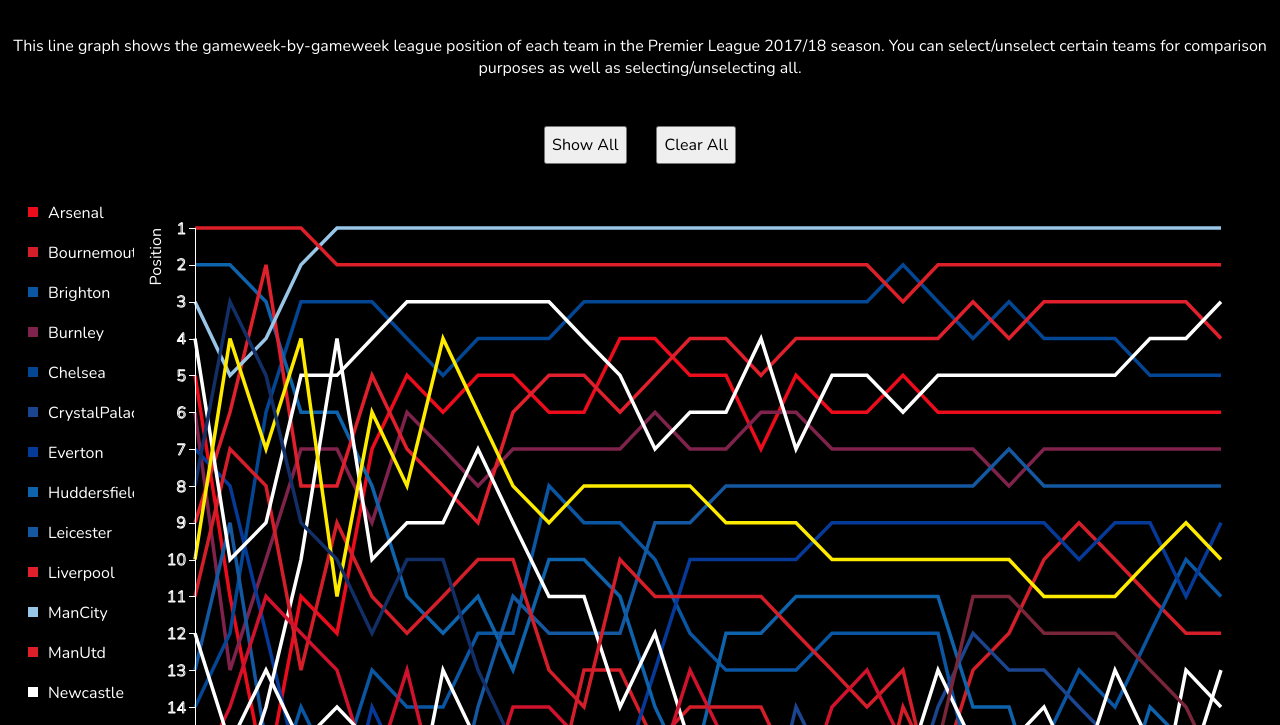
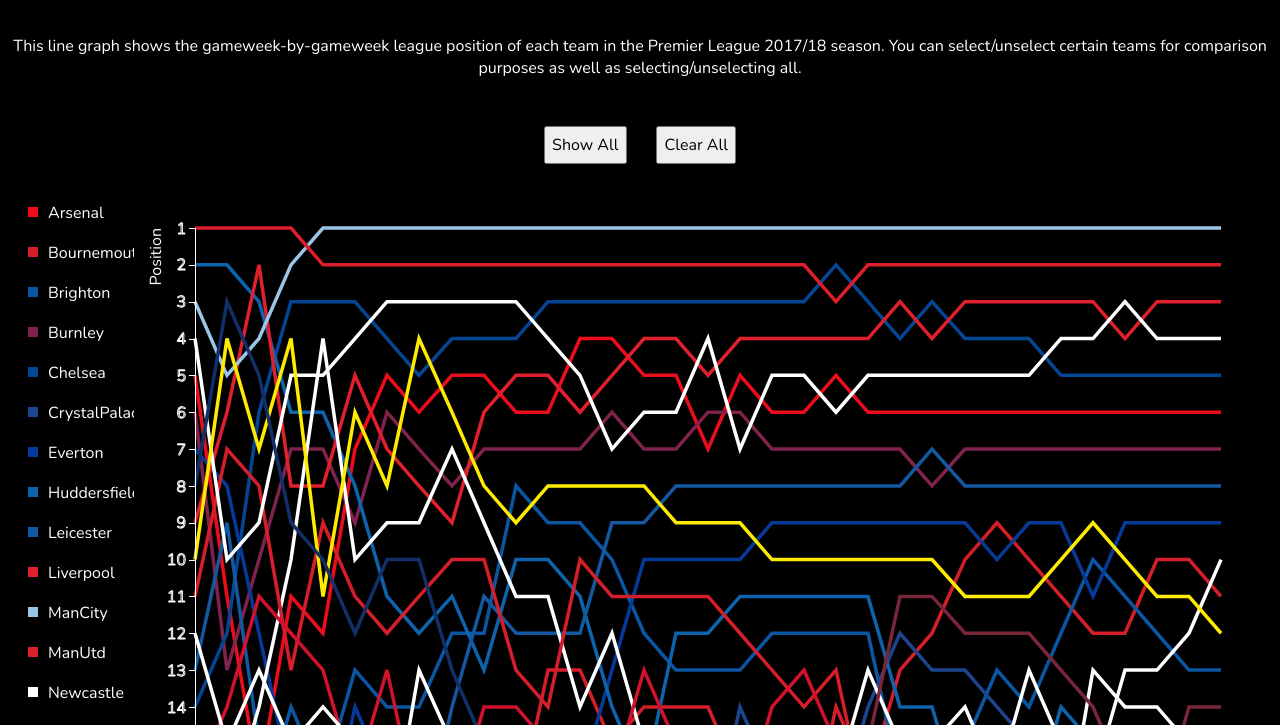
Before and after one commit to DanClark93/danclark93.github.io, a plain HTML site: page Position/index.html in a window 1280 px wide. Shown: the part 75-800 px from the top of the page. Drawn offline with nearby package versions, Linux system fonts and the light colour scheme.

Commit message:
Updated position

```diff
--- a/Position/data.json
+++ b/Position/data.json
@@ -150,6 +150,21 @@
    "club": "Arsenal"
  },
  {
+   "week": 31,
+   "value": 6,
+   "club": "Arsenal"
+ },
+ {
+   "week": 32,
+   "value": 6,
+   "club": "Arsenal"
+ },
+ {
+   "week": 33,
+   "value": 6,
+   "club": "Arsenal"
+ },
+ {
    "week": 1,
    "value": 15,
    "club": "Bournemouth"
@@ -300,6 +315,21 @@
    "club": "Bournemouth"
  },
  {
+   "week": 31,
+   "value": 10,
+   "club": "Bournemouth"
+ },
+ {
+   "week": 32,
+   "value": 10,
+   "club": "Bournemouth"
+ },
+ {
+   "week": 33,
+   "value": 11,
+   "club": "Bournemouth"
+ },
+ {
    "week": 1,
    "value": 17,
    "club": "Brighton"
@@ -450,6 +480,21 @@
    "club": "Brighton"
  },
  {
+   "week": 31,
+   "value": 12,
+   "club": "Brighton"
+ },
+ {
+   "week": 32,
+   "value": 13,
+   "club": "Brighton"
+ },
+ {
+   "week": 33,
+   "value": 13,
+   "club": "Brighton"
+ },
+ {
    "week": 1,
    "value": 6,
    "club": "Burnley"
@@ -600,6 +645,21 @@
    "club": "Burnley"
  },
  {
+   "week": 31,
+   "value": 7,
+   "club": "Burnley"
+ },
+ {
+   "week": 32,
+   "value": 7,
+   "club": "Burnley"
+ },
+ {
+   "week": 33,
+   "value": 7,
+   "club": "Burnley"
+ },
+ {
    "week": 1,
    "value": 14,
    "club": "Chelsea"
@@ -750,6 +810,21 @@
    "club": "Chelsea"
  },
  {
+   "week": 31,
+   "value": 5,
+   "club": "Chelsea"
+ },
+ {
+   "week": 32,
+   "value": 5,
+   "club": "Chelsea"
+ },
+ {
+   "week": 33,
+   "value": 5,
+   "club": "Chelsea"
+ },
+ {
    "week": 1,
    "value": 19,
    "club": "CrystalPalace"
@@ -900,6 +975,21 @@
    "club": "CrystalPalace"
  },
  {
+   "week": 31,
+   "value": 16,
+   "club": "CrystalPalace"
+ },
+ {
+   "week": 32,
+   "value": 17,
+   "club": "CrystalPalace"
+ },
+ {
+   "week": 33,
+   "value": 17,
+   "club": "CrystalPalace"
+ },
+ {
    "week": 1,
    "value": 7,
    "club": "Everton"
@@ -1050,6 +1140,21 @@
    "club": "Everton"
  },
  {
+   "week": 31,
+   "value": 9,
+   "club": "Everton"
+ },
+ {
+   "week": 32,
+   "value": 9,
+   "club": "Everton"
+ },
+ {
+   "week": 33,
+   "value": 9,
+   "club": "Everton"
+ },
+ {
    "week": 1,
    "value": 2,
    "club": "Huddersfield"
@@ -1200,6 +1305,21 @@
    "club": "Huddersfield"
  },
  {
+   "week": 31,
+   "value": 15,
+   "club": "Huddersfield"
+ },
+ {
+   "week": 32,
+   "value": 16,
+   "club": "Huddersfield"
+ },
+ {
+   "week": 33,
+   "value": 16,
+   "club": "Huddersfield"
+ },
+ {
    "week": 1,
    "value": 13,
    "club": "Leicester"
@@ -1350,6 +1470,21 @@
    "club": "Leicester"
  },
  {
+   "week": 31,
+   "value": 8,
+   "club": "Leicester"
+ },
+ {
+   "week": 32,
+   "value": 8,
+   "club": "Leicester"
+ },
+ {
+   "week": 33,
+   "value": 8,
+   "club": "Leicester"
+ },
+ {
    "week": 1,
    "value": 9,
    "club": "Liverpool"
@@ -1500,6 +1635,21 @@
    "club": "Liverpool"
  },
  {
+   "week": 31,
+   "value": 3,
+   "club": "Liverpool"
+ },
+ {
+   "week": 32,
+   "value": 3,
+   "club": "Liverpool"
+ },
+ {
+   "week": 33,
+   "value": 3,
+   "club": "Liverpool"
+ },
+ {
    "week": 1,
    "value": 3,
    "club": "ManCity"
@@ -1650,6 +1800,21 @@
    "club": "ManCity"
  },
  {
+   "week": 31,
+   "value": 1,
+   "club": "ManCity"
+ },
+ {
+   "week": 32,
+   "value": 1,
+   "club": "ManCity"
+ },
+ {
+   "week": 33,
+   "value": 1,
+   "club": "ManCity"
+ },
+ {
    "week": 1,
    "value": 1,
    "club": "ManUtd"
@@ -1800,6 +1965,21 @@
    "club": "ManUtd"
  },
  {
+   "week": 31,
+   "value": 2,
+   "club": "ManUtd"
+ },
+ {
+   "week": 32,
+   "value": 2,
+   "club": "ManUtd"
+ },
+ {
+   "week": 33,
+   "value": 2,
+   "club": "ManUtd"
+ },
+ {
    "week": 1,
    "value": 18,
    "club": "Newcastle"
@@ -1950,6 +2130,21 @@
    "club": "Newcastle"
  },
  {
+   "week": 31,
+   "value": 13,
+   "club": "Newcastle"
+ },
+ {
+   "week": 32,
+   "value": 12,
+   "club": "Newcastle"
+ },
+ {
+   "week": 33,
+   "value": 10,
+   "club": "Newcastle"
+ },
+ {
    "week": 1,
    "value": 11,
    "club": "Southampton"
@@ -2100,6 +2295,21 @@
    "club": "Southampton"
  },
  {
+   "week": 31,
+   "value": 18,
+   "club": "Southampton"
+ },
+ {
+   "week": 32,
+   "value": 18,
+   "club": "Southampton"
+ },
+ {
+   "week": 33,
+   "value": 18,
+   "club": "Southampton"
+ },
+ {
    "week": 1,
    "value": 16,
    "club": "Stoke"
@@ -2250,6 +2460,21 @@
    "club": "Stoke"
  },
  {
+   "week": 31,
+   "value": 19,
+   "club": "Stoke"
+ },
+ {
+   "week": 32,
+   "value": 19,
+   "club": "Stoke"
+ },
+ {
+   "week": 33,
+   "value": 19,
+   "club": "Stoke"
+ },
+ {
    "week": 1,
    "value": 12,
    "club": "Swansea"
@@ -2400,6 +2625,21 @@
    "club": "Swansea"
  },
  {
+   "week": 31,
+   "value": 14,
+   "club": "Swansea"
+ },
+ {
+   "week": 32,
+   "value": 15,
+   "club": "Swansea"
+ },
+ {
+   "week": 33,
+   "value": 15,
+   "club": "Swansea"
+ },
+ {
    "week": 1,
    "value": 4,
    "club": "Tottenham"
@@ -2550,6 +2790,21 @@
    "club": "Tottenham"
  },
  {
+   "week": 31,
+   "value": 4,
+   "club": "Tottenham"
+ },
+ {
+   "week": 32,
+   "value": 4,
+   "club": "Tottenham"
+ },
+ {
+   "week": 33,
+   "value": 4,
+   "club": "Tottenham"
+ },
+ {
    "week": 1,
    "value": 10,
    "club": "Watford"
@@ -2700,6 +2955,21 @@
    "club": "Watford"
  },
  {
+   "week": 31,
+   "value": 11,
+   "club": "Watford"
+ },
+ {
+   "week": 32,
+   "value": 11,
+   "club": "Watford"
+ },
+ {
+   "week": 33,
+   "value": 12,
+   "club": "Watford"
+ },
+ {
    "week": 1,
    "value": 8,
    "club": "WestBrom"
@@ -2850,6 +3120,21 @@
    "club": "WestBrom"
  },
  {
+   "week": 31,
+   "value": 20,
+   "club": "WestBrom"
+ },
+ {
+   "week": 32,
+   "value": 20,
+   "club": "WestBrom"
+ },
+ {
+   "week": 33,
+   "value": 20,
+   "club": "WestBrom"
+ },
+ {
    "week": 1,
    "value": 20,
    "club": "WestHam"
@@ -2998,5 +3283,20 @@
    "week": 30,
    "value": 16,
    "club": "WestHam"
+ },
+ {
+   "week": 31,
+   "value": 17,
+   "club": "WestHam"
+ },
+ {
+   "week": 32,
+   "value": 14,
+   "club": "WestHam"
+ },
+ {
+   "week": 33,
+   "value": 14,
+   "club": "WestHam"
  }
 ]
--- a/Position/index.html
+++ b/Position/index.html
@@ -223,7 +223,7 @@
             svg.selectAll(".axis").remove();
 
             var xAxis = d3.scaleLinear()
-                .domain([1,30])
+                .domain([1,33])
                 .rangeRound([0, width]);
 
             // Add the X Axis
```
